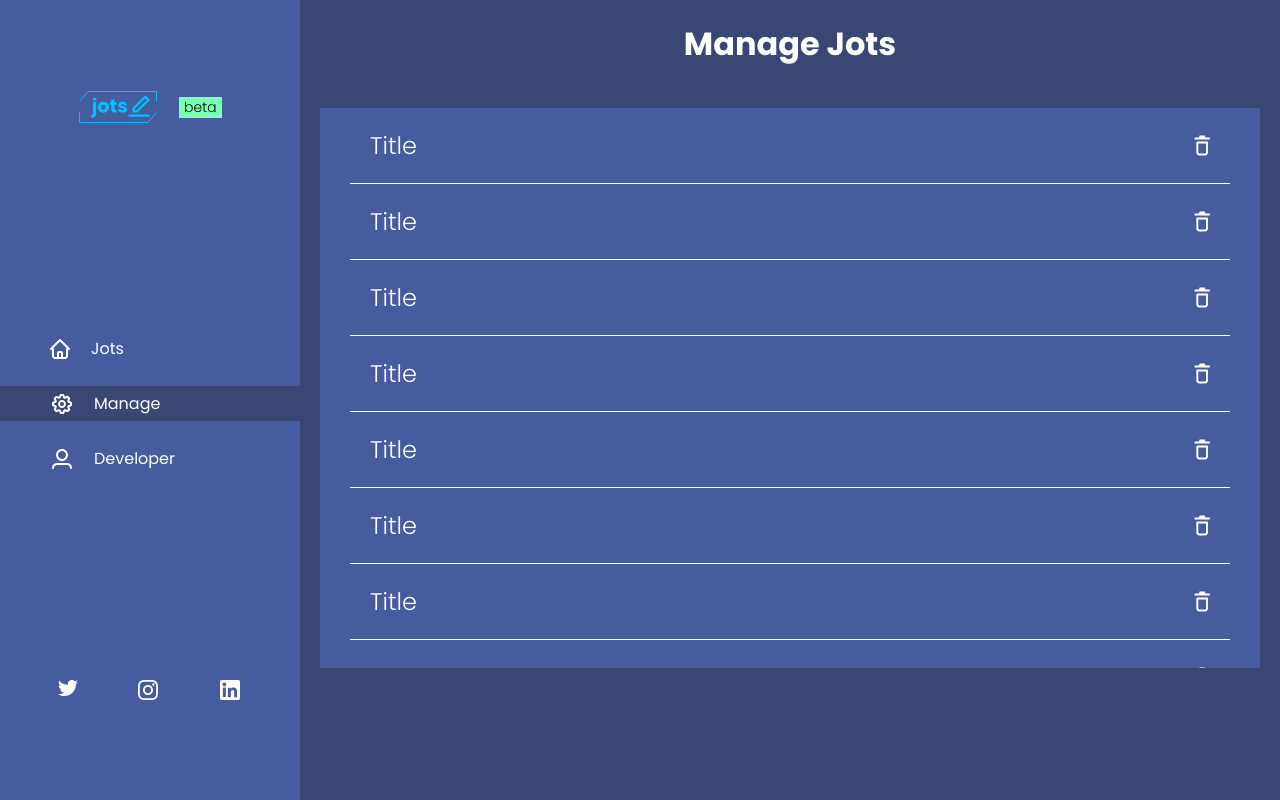
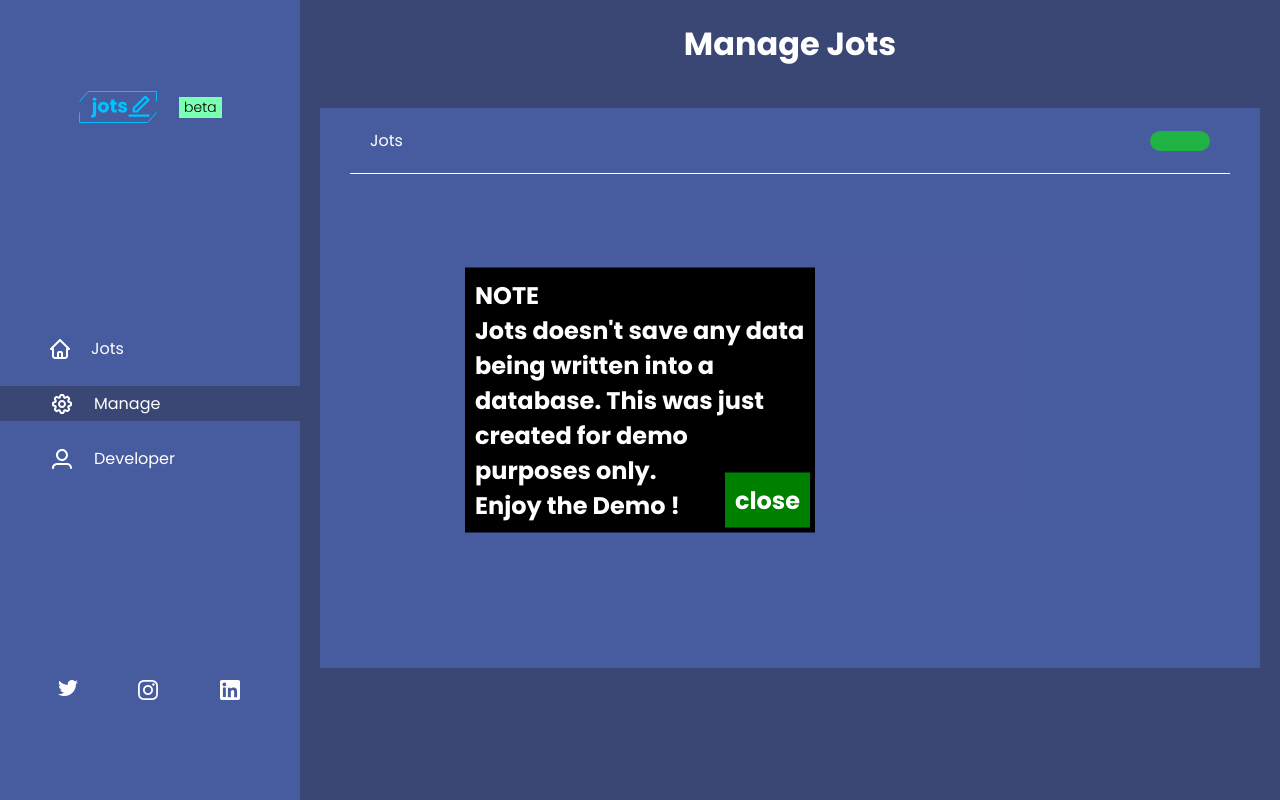
Before and after one commit to dan-adekoya/Jots, a Vue app: page /manage in a window 1280 px wide. Built offline with nearby package versions, Linux system fonts and the light colour scheme.

Commit message:
Demo finished

```diff
--- a/public/style.css
+++ b/public/style.css
@@ -2,7 +2,7 @@
     padding: 0;
     margin: 0;
     box-sizing: border-box;
-    font-family: 'poppins'
+    font-family: 'poppins', sans-serif
 }
 body{
     background: #3A4774;
--- a/src/App.vue
+++ b/src/App.vue
@@ -1,9 +1,10 @@
 <template>
   <div id="app">
-    <Nav></Nav>
+    <Nav />
     <div class="router-view">
-      <router-view></router-view>
+      <router-view :notess="notes" />
     </div>
+    <h2 v-if="note" class="note">NOTE<br>Jots doesn't save any data being written into a database. This was just created for demo purposes only.<br>Enjoy the Demo ! <span @click="note = false">close</span> </h2>
   </div>
 </template>
 
@@ -11,9 +12,18 @@
 export default {
   data() {
     return {
-
+      notes: [
+        {title: "Jots", note: 'Omooo'}
+      ],
+      note: true
     }
   },
+  methods: {
+    removeJot(not){
+        let noteIndex = this.notes.indexOf(not)
+        this.notes.splice(noteIndex, 1)
+    }
+  }
 }
 </script>
 
@@ -34,4 +44,28 @@ export default {
   padding: 20px;
   width: 100%;
 }
+.note{
+  position: fixed;
+  width: 350px;
+  padding: 10px;
+  background: black;
+  color: white;
+  top: 50%;
+  left: 50%;
+  transform: translate(-50%, -50%)
+}
+.note span{
+  padding: 10px;
+  background: green;
+  margin: 5px;
+  position: absolute;
+  bottom: 0;
+  right: 0;
+  cursor: pointer;
+}
+@media screen and (max-width: 385px) {
+  .note{
+    width: 90%;
+  }
+}
 </style>
--- a/src/components/Jots.vue
+++ b/src/components/Jots.vue
@@ -1,15 +1,16 @@
 <template>
   <div class="jots" >
-    <form>
-          <input type="text" ref="input" v-model="title" placeholder="Title :">
-          <textarea ref="input" value="" v-model="note" cols="30" rows="10"></textarea>
+    <form @submit.prevent="addJots">
+          <input type="text" v-model="title" placeholder="Title :">
+          <textarea value="" v-model="note" cols="30" rows="10"></textarea>
       <div class="btn">
         <button class="mainBtn">Save</button>
-        <button class="mainBtn">Clear</button>
+        <button @click="clear" class="mainBtn">Clear</button>
         <p class="Btn" @click="disallow">Preview Note</p>
       </div>
     </form>
     <h4 v-bind:class="{warn: warn}" class="awr">Input the fields</h4>
+    <h4 v-bind:class="{save: save}" class="swr">Check Manage to see saved jots</h4>
 
     <div class="preview" v-bind:class="{open: open}">
       <img src="../assets/images/close.svg" alt="" class="close" @click="open =! open">
@@ -22,23 +23,42 @@
 
 <script>
 export default {
+    props: ['notess'],
   data() {
     return {
       title: '',
       note: '',
       warn: false,
-      open: false
+      open: false,
+      save: false
     }
   },
   methods: {
+    addJots(){
+      if(this.title == '' || this.note == ''){
+        this.warn = true
+      }
+      else{
+        this.notess.push({title: this.title, note: this.note})
+        this.title = ''
+        this.note = ''
+        this.save = true
+        this.warn = false
+      }
+
+    },
     disallow(){
-      if(this.$refs.input.value == ''){
+      if(this.title == '' || this.note == ''){
         this.open = false
         this.warn = true
       }else{
         this.open = true
         this.warn = false
       }
+    },
+    clear(){
+      this.title = ''
+      this.note = ''
     }
   },
 }
@@ -170,7 +190,20 @@ form textarea{
   pointer-events: none;
   font-weight: 100;
 }
-.awr.warn{
+.swr{
+  opacity: 0;
+  color: var(--white);
+  background: #0DFF6E;
+  padding: 10px;
+  width: 200px;
+  position: absolute;
+  transition: all 300ms;
+  top: 8%;
+  right: 0%;
+  pointer-events: none;
+  font-weight: 100;
+}
+.awr.warn, .swr.save{
   opacity: 1;
 }
 @media screen and (max-width: 900px) {
--- a/src/components/Manage.vue
+++ b/src/components/Manage.vue
@@ -2,53 +2,24 @@
     <div class="manage">
         <h1>Manage Jots</h1>
         <div class="jotsWritten">
-            <div class="jot">
-                <h2>Title</h2> <img src="../assets/images/delete.svg" alt="">
-            </div>
-             <div class="jot">
-                <h2>Title</h2> <img src="../assets/images/delete.svg" alt="">
-            </div>
-             <div class="jot">
-                <h2>Title</h2> <img src="../assets/images/delete.svg" alt="">
-            </div>
-             <div class="jot">
-                <h2>Title</h2> <img src="../assets/images/delete.svg" alt="">
-            </div>
-             <div class="jot">
-                <h2>Title</h2> <img src="../assets/images/delete.svg" alt="">
-            </div>
-             <div class="jot">
-                <h2>Title</h2> <img src="../assets/images/delete.svg" alt="">
-            </div>
-             <div class="jot">
-                <h2>Title</h2> <img src="../assets/images/delete.svg" alt="">
-            </div>
-             <div class="jot">
-                <h2>Title</h2> <img src="../assets/images/delete.svg" alt="">
-            </div>
-             <div class="jot">
-                <h2>Title</h2> <img src="../assets/images/delete.svg" alt="">
-            </div>
-             <div class="jot">
-                <h2>Title</h2> <img src="../assets/images/delete.svg" alt="">
-            </div>
-             <div class="jot">
-                <h2>Title</h2> <img src="../assets/images/delete.svg" alt="">
-            </div>
-             <div class="jot">
-                <h2>Title</h2> <img src="../assets/images/delete.svg" alt="">
-            </div>
+            <ul>
+                <li class="jot" v-for="(note, index) in notess" :key="index">{{note.title}} <button class="submit"></button></li>
+            </ul>
+
         </div>
     </div>
 </template>
 
 <script>
 export default {
+    props: ['notess'],
     data(){
         return {
 
         }
     },
+    method:{
+    }
 }
 </script>
 
@@ -77,12 +48,20 @@ export default {
     display: flex;
     justify-content: space-between;
     padding: 20px 20px;
+    list-style: none;
+    align-items: center;
     border-bottom: 1px solid var(--white);
 }
-.jotsWritten .jot  h2{
-    font-weight: 200;
+.jotsWritten .jot button{
+    padding: 10px 30px;
+    border: none;
+    font-size: 17px;
+    border-radius: 10px;
+    color: #FFFFFF;
+    background: #00f60091;
+    outline: none;
 }
-.jotsWritten .jot img{
-    cursor: pointer;
+strong{
+    font-size: 15px;
 }
 </style>
--- a/src/components/nav.vue
+++ b/src/components/nav.vue
@@ -10,7 +10,7 @@
                     <li><router-link class="links" to="/dev"><img src="../assets/images/dev.svg" alt="" srcset=""><p>Developer</p></router-link></li>
             </ul>
             <div class="socials">
-                <a href="https://twitter.com/DanielAdekoya11" target="_blank"><img src="../assets/images/twitter.svg" alt=""></a>
+                <a href="https://twitter.com/daniel_adekoya" target="_blank"><img src="../assets/images/twitter.svg" alt=""></a>
                 <a href="https://www.instagram.com/danieladekoya_/" target="_blank"><img src="../assets/images/instagram.svg" alt=""></a>
                 <a href="https://www.linkedin.com/in/daniel-adekoya-010810192/" target="_blank"><img src="../assets/images/linkedin.svg" alt=""></a>
             </div>
--- a/src/main.js
+++ b/src/main.js
@@ -6,6 +6,7 @@ Vue.use(VueRouter)
 import Jots from './components/Jots.vue'
 import Manage from './components/Manage.vue'
 import Dev from './components/Developer.vue'
+
 
 
 
@@ -19,7 +20,7 @@ let router = new VueRouter({
   routes : [
     {path: '/', component: Jots},
     {path: '/manage', component: Manage},
-    {path: '/dev', component: Dev}
+    {path: '/dev', component: Dev},
   ],
   mode: 'history'
 })
```
